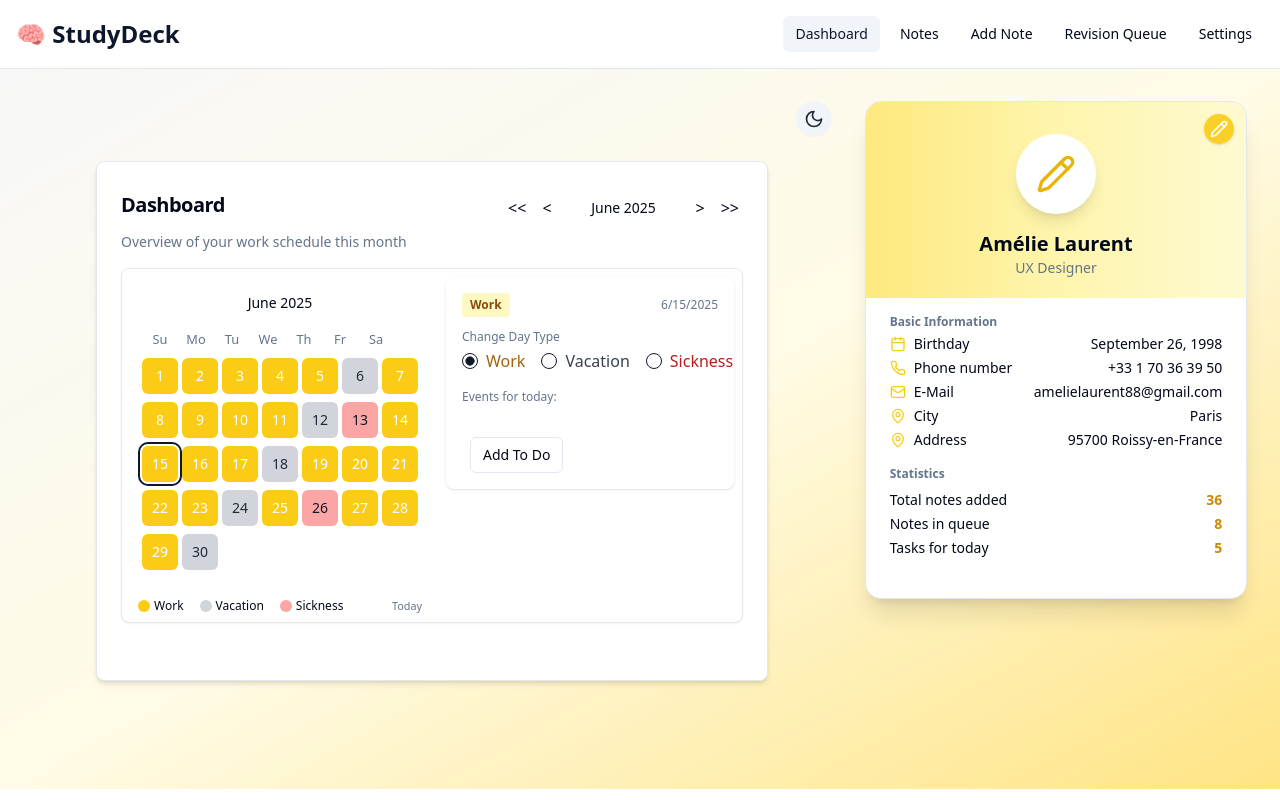
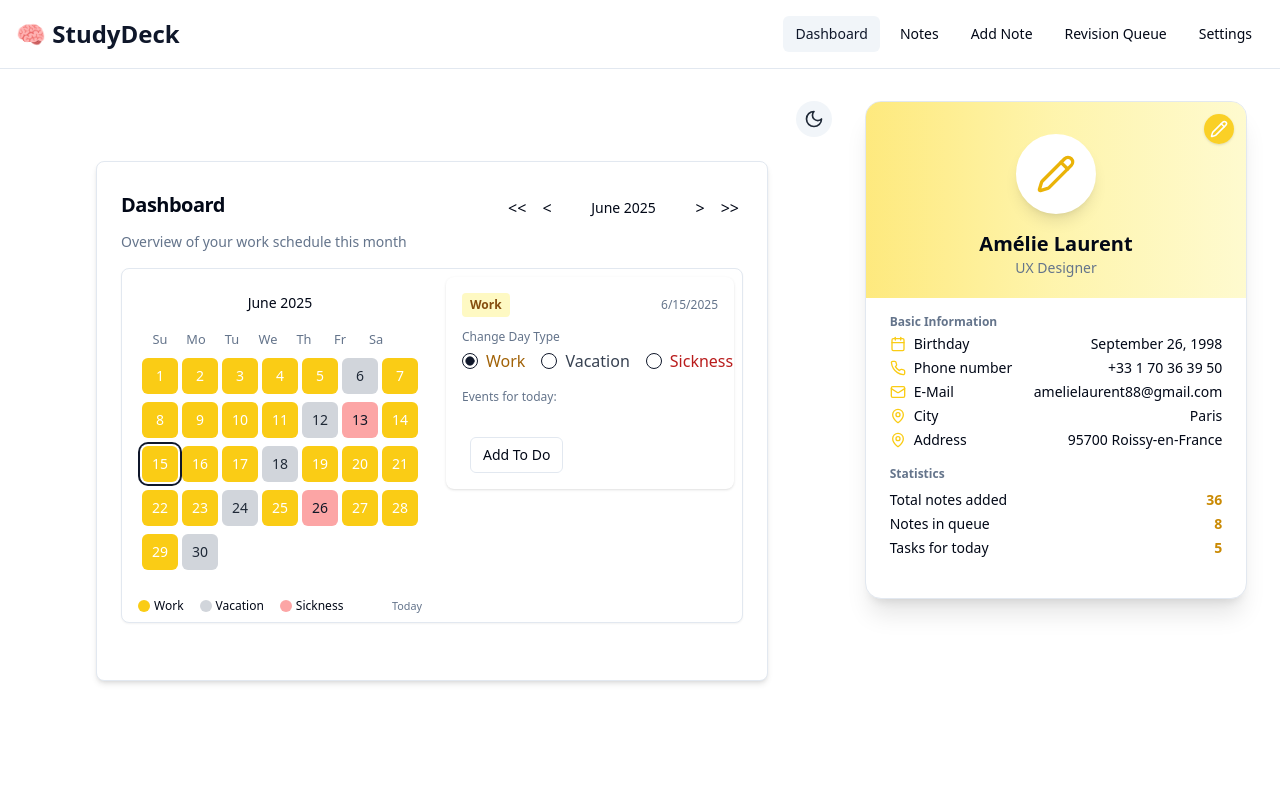
Before and after one commit to Sparshga/studydeck-revision-hub, a React (Vite) app: page /dashboard in a window 1280 px wide. Built offline with nearby package versions, Linux system fonts and the light colour scheme.

Commit message:
Change background to white
Remove the background gradient, setting the dashboard background to pure white.

```diff
--- a/src/pages/Dashboard.tsx
+++ b/src/pages/Dashboard.tsx
@@ -176,9 +176,7 @@ const Dashboard = () => {
   const isSelected = true;
 
   return (
-    <main className="min-h-[90vh] w-full flex flex-col lg:flex-row items-stretch justify-center gap-8
-      bg-gradient-to-br from-[#f8f8f8] via-[#fffbe6] to-[#ffe484]
-      p-2 sm:p-8">
+    <main className="min-h-[90vh] w-full flex flex-col lg:flex-row items-stretch justify-center gap-8 bg-white p-2 sm:p-8">
       {/* Main content (calendar) */}
       <div className="flex-1 flex min-w-0 flex-col items-center gap-6">
         <div className="self-end">
```
